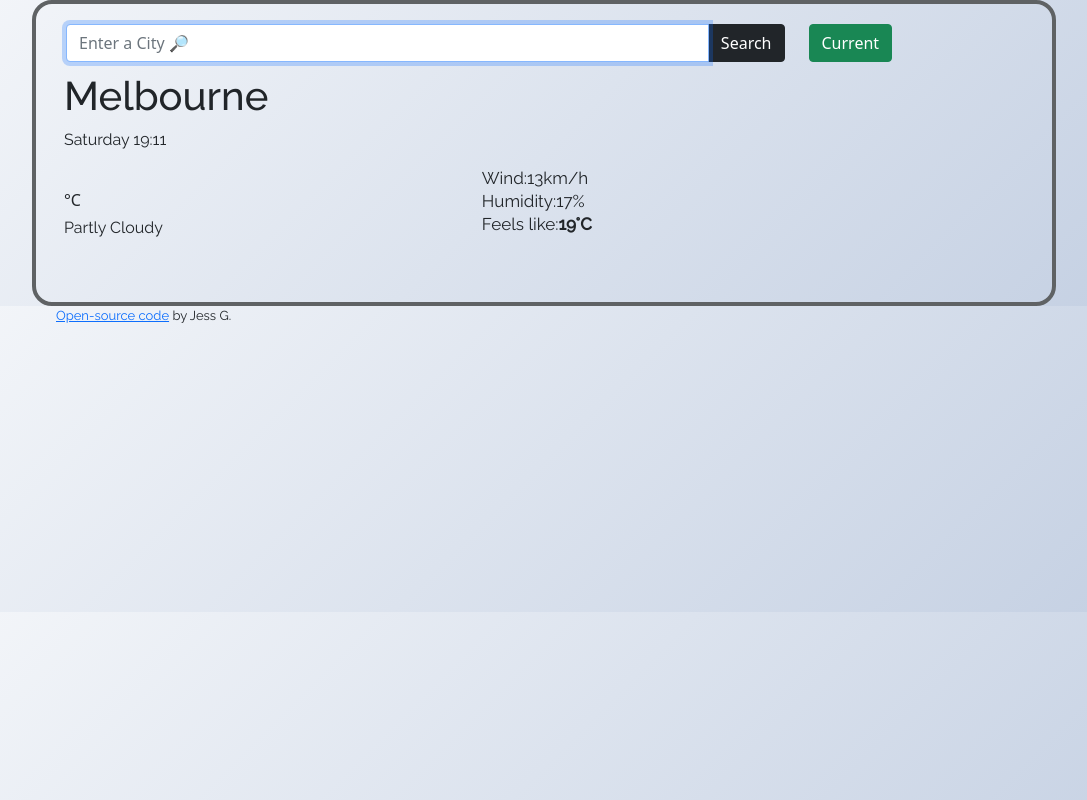
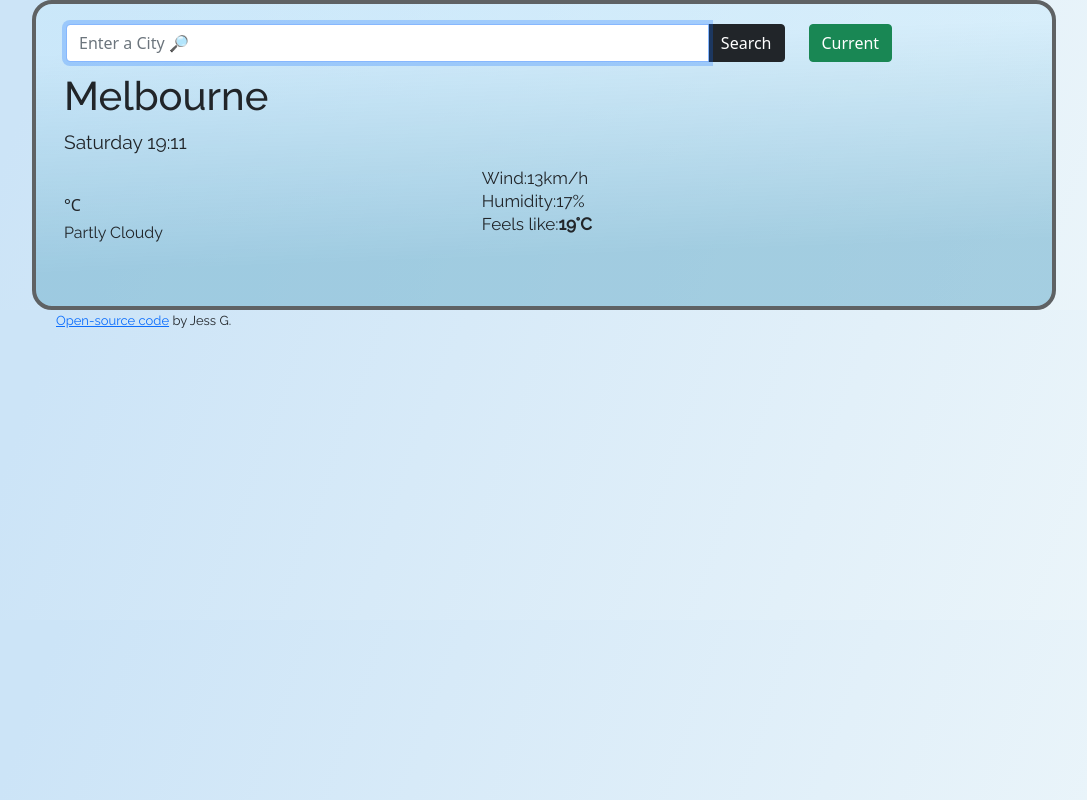
Before and after one commit to jess1007/My-weather-app, a plain HTML site: page index.html in a window 1280 px wide. Shown: the whole page, without its empty margins (96-1183 px from the left). Drawn offline with nearby package versions, Linux system fonts and the light colour scheme; no server answers.

Commit message:
Updated background for body & container

```diff
--- a/src/styles.css
+++ b/src/styles.css
@@ -1,5 +1,9 @@
 body {
-  background: linear-gradient(135deg, #f5f7fa 0%, #c3cfe2 100%);
+  background: linear-gradient(
+    109.6deg,
+    rgb(204, 228, 247) 11.2%,
+    rgb(237, 246, 250) 100.2%
+  );
 }
 .container {
   border: 4px solid #5f6264;
@@ -7,6 +11,11 @@ body {
   padding: 10px;
   max-width: 80%;
   padding-left: 20px;
+  background: linear-gradient(
+    178deg,
+    rgba(201, 234, 252, 0.51) 14.9%,
+    rgba(139, 192, 216, 0.73) 80%
+  );
 }
 h1,
 h2,
@@ -60,3 +69,6 @@ li {
   position: relative;
   left: 8px;
 }
+#date {
+  font-size: larger;
+}
```
